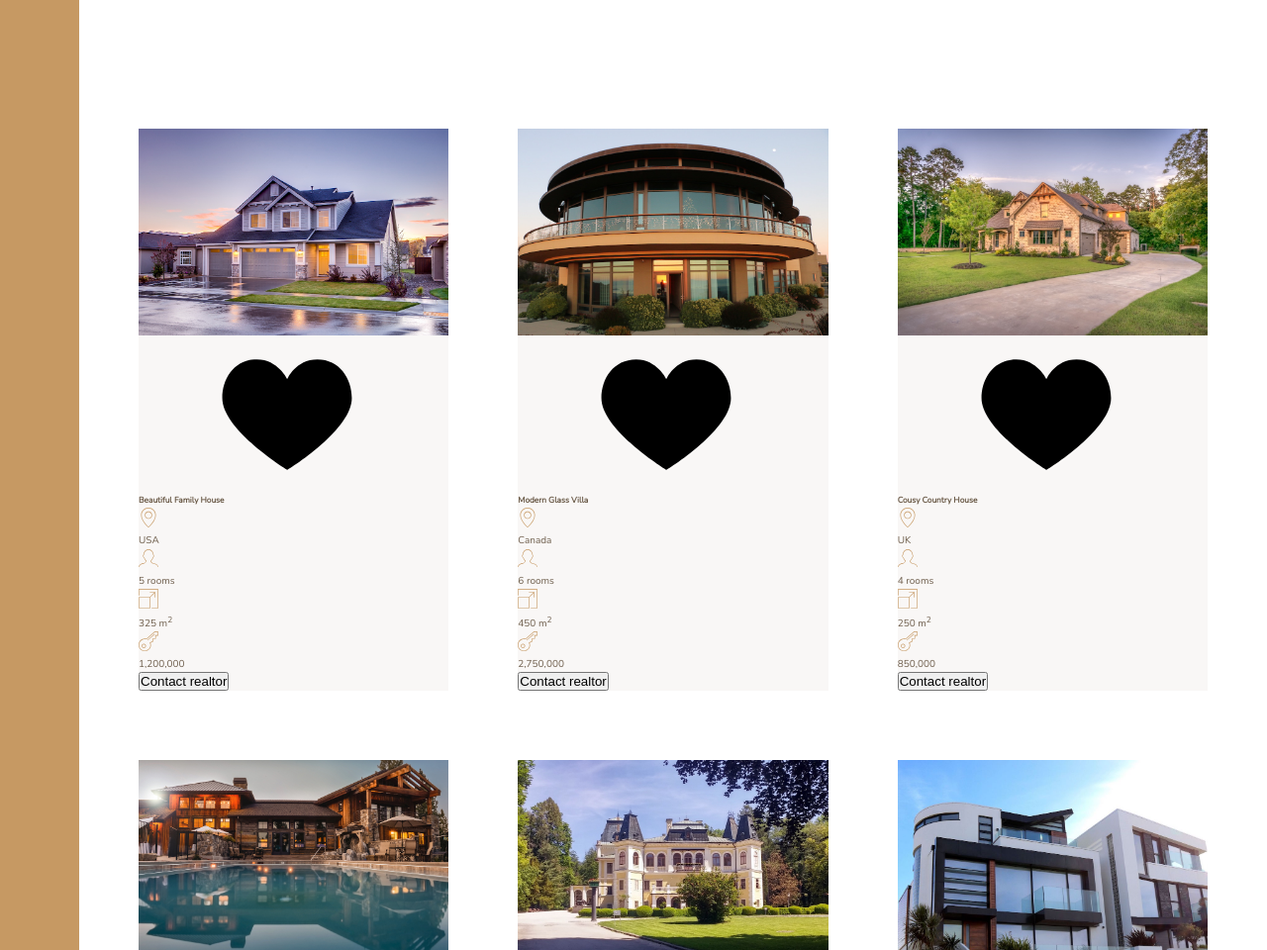
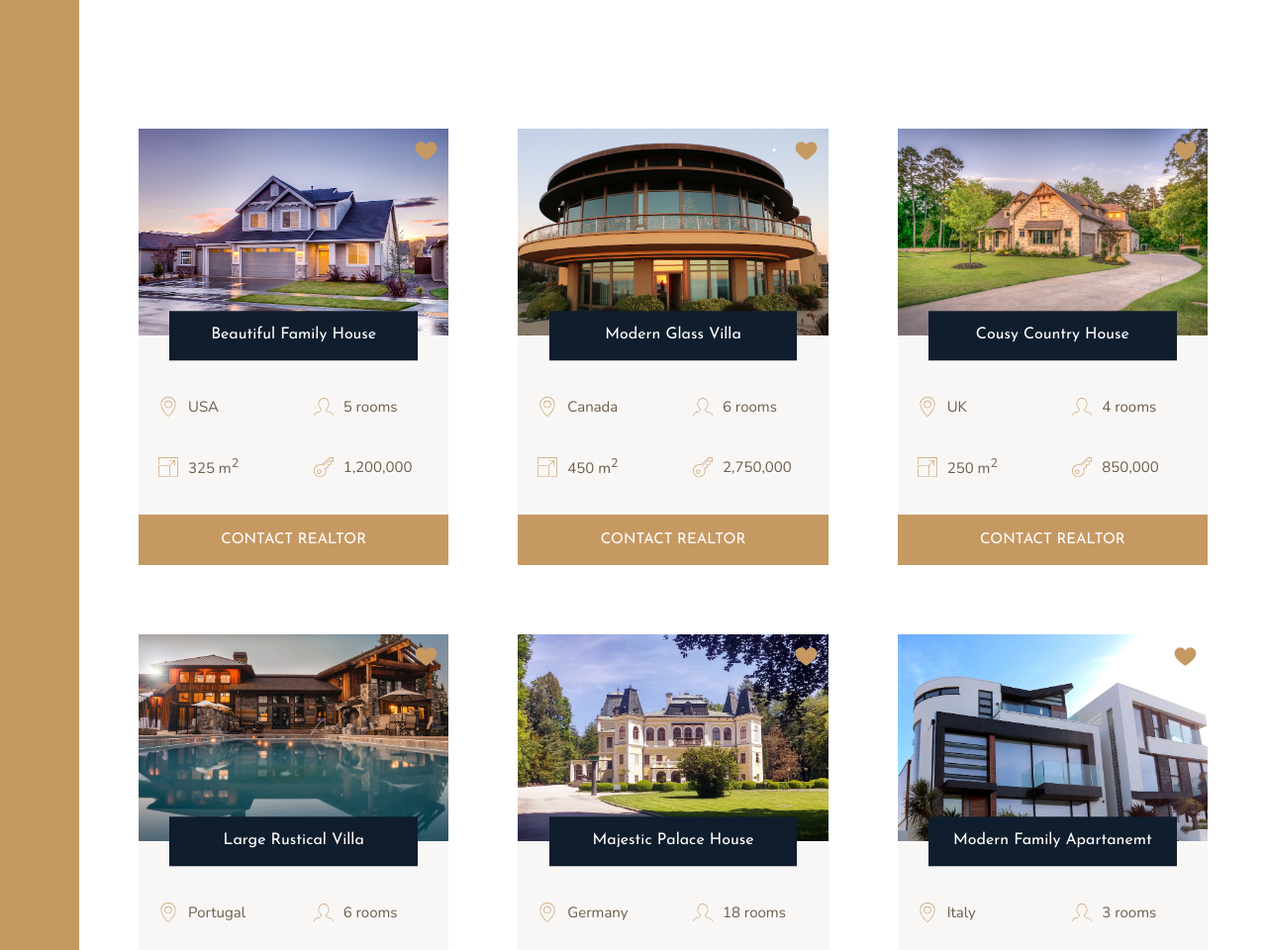
Before and after one commit to KVoronova/Nexter-landing-grid, a website: page index.html in a window 1280 px wide. Shown: the part 1840-2800 px from the top of the page at 99% size. Drawn offline with nearby package versions, Linux system fonts and the light colour scheme.

Commit message:
create second parth homes section

```diff
--- a/index.html
+++ b/index.html
@@ -22,7 +22,7 @@
      </header>
 
     <div class="realtors">
-        Top 3 realtours
+        Top 3 realtors
     </div>
 
     <section class="features">
@@ -61,7 +61,7 @@
         <div class="feature">
             <svg class="feature__icon">
             <use xlink:href="img/sprite.svg#icon-presentation"></use>
-            <h4 class="heading-4 heading-4--dark">Top 1% realtours</h4>
+            <h4 class="heading-4 heading-4--dark">Top 1% realtors</h4>
             <p class="feature__text">Quidem consequatur harum, voluptatum mollitia quae. Tenetur distinctio necessitatibus pariatur voluptatibus.</p>
                 </svg>
                 </div>
@@ -122,7 +122,7 @@
                     </svg>
                     <p>1,200,000</p>
                 </div>
-            <button class="cta">Contact realtor</button>
+            <button class="btn home__btn">Contact realtor</button>
         </div>
 
         <div class="home">
@@ -158,7 +158,7 @@
                            </svg>
                            <p>2,750,000</p>
                        </div>
-                   <button class="cta">Contact realtor</button>
+                   <button class="btn home__btn">Contact realtor</button>
                </div>
 
         <div class="home">
@@ -194,7 +194,7 @@
                          </svg>
                         <p>850,000</p>
                     </div>
-                <button class="cta">Contact realtor</button>
+                <button class="btn home__btn">Contact realtor</button>
          </div>
 
         <div class="home">
@@ -230,7 +230,7 @@
                         </svg>
                         <p>1,950,000</p>
                         </div>
-                    <button class="cta">Contact realtor</button>
+                    <button class="btn home__btn">Contact realtor</button>
 
         </div>
 
@@ -267,7 +267,7 @@
                         </svg>
                         <p>9,500,000</p>
                     </div>
-                <button class="cta">Contact realtor</button>
+                <button class="btn home__btn">Contact realtor</button>
             </div>
 
         <div class="home">
@@ -303,7 +303,7 @@
                         </svg>
                         <p>600,000</p>
                        </div>
-                <button class="cta">Contact realtor</button>
+                <button class="btn home__btn">Contact realtor</button>
         </div>
     </section>
 
--- a/sass/_homes.scss
+++ b/sass/_homes.scss
@@ -10,32 +10,71 @@
 .home {
 background-color: $color-grey-light-1;
 
+display: grid;
+grid-template-columns: repeat(2, 1fr);
+grid-row-gap: 3.5rem;
+
 &__img {
    width: 100%;
+   grid-column: 1 / -1;
+   grid-row: 1 / 2;
+   z-index: 1;
 }
 
 &__like {
-
+fill: $color-primary;
+width: 2.5rem;
+height: 2.5rem;
+grid-row: 1 / 2;
+grid-column: 2 / 3;
+z-index: 2;
+justify-self: end;
+margin: 1rem;
 }
 
 &__name {
+grid-column: 1 / -1;
+justify-self: center;
+align-self: end;
+width: 80%;
+grid-row: 1 / 2;
+z-index: 3;
+font-family: $font-display;
+font-size: 1.6rem;
+text-align: center;
+padding: 1.25rem;
+background-color: $color-secondary;
+color: #fff;
+font-weight: 400;
+transform: translateY(50%);
+}
 
+&__location,
+&__rooms {
+ margin-top: 2.5rem;
 }
+
 
 &__location,
 &__rooms,
 &__area,
 &__price {
+    font-size: 1.5rem;
+    margin-left: 2rem;
+
+    display: flex;
+    align-items: center;
 
     svg {
      fill: $color-primary;
      height: 2rem;
      width: 2rem;
-    }
-
-    p {
-
+     margin-right: 1rem;
     }
 }
 
+&__btn {
+ grid-column: 1 / -1;
 }
+
+}
```
Also changed, not shown: css/style.css.
